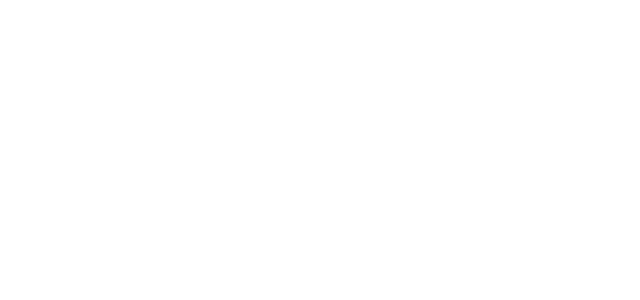
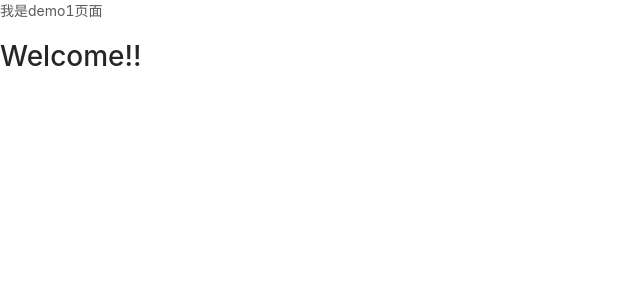
Before and after one commit to swsoyee/nuxt-test, a Nuxt app: page /demo in a window 1280 px wide. Before the commit this address had no page. Shown: the top 300 px of the page, without its empty margins (0-640 px from the left). Built offline with nearby package versions, Linux system fonts and the light colour scheme.

Commit message:
add: 子页面中引入元件

```diff
--- /dev/null
+++ b/components/Hello.vue
@@ -0,0 +1,16 @@
+<template>
+    <div class="hello">
+        <h1>{{ message }}</h1>
+    </div>
+</template>>
+
+<script>
+export default {
+    name: 'hello',
+    data () {
+        return {
+            message: 'Welcome!!',
+        }
+    }
+}
+</script>
--- /dev/null
+++ b/pages/demo.vue
@@ -0,0 +1,17 @@
+<template>
+  <div>
+    <p>我是demo1页面</p>
+    <Hello />
+  </div>
+</template>
+
+<script>
+import Hello from '../components/Hello';
+
+export default {
+  name: 'demo',
+  components: {
+    Hello
+  }
+}
+</script>
```
